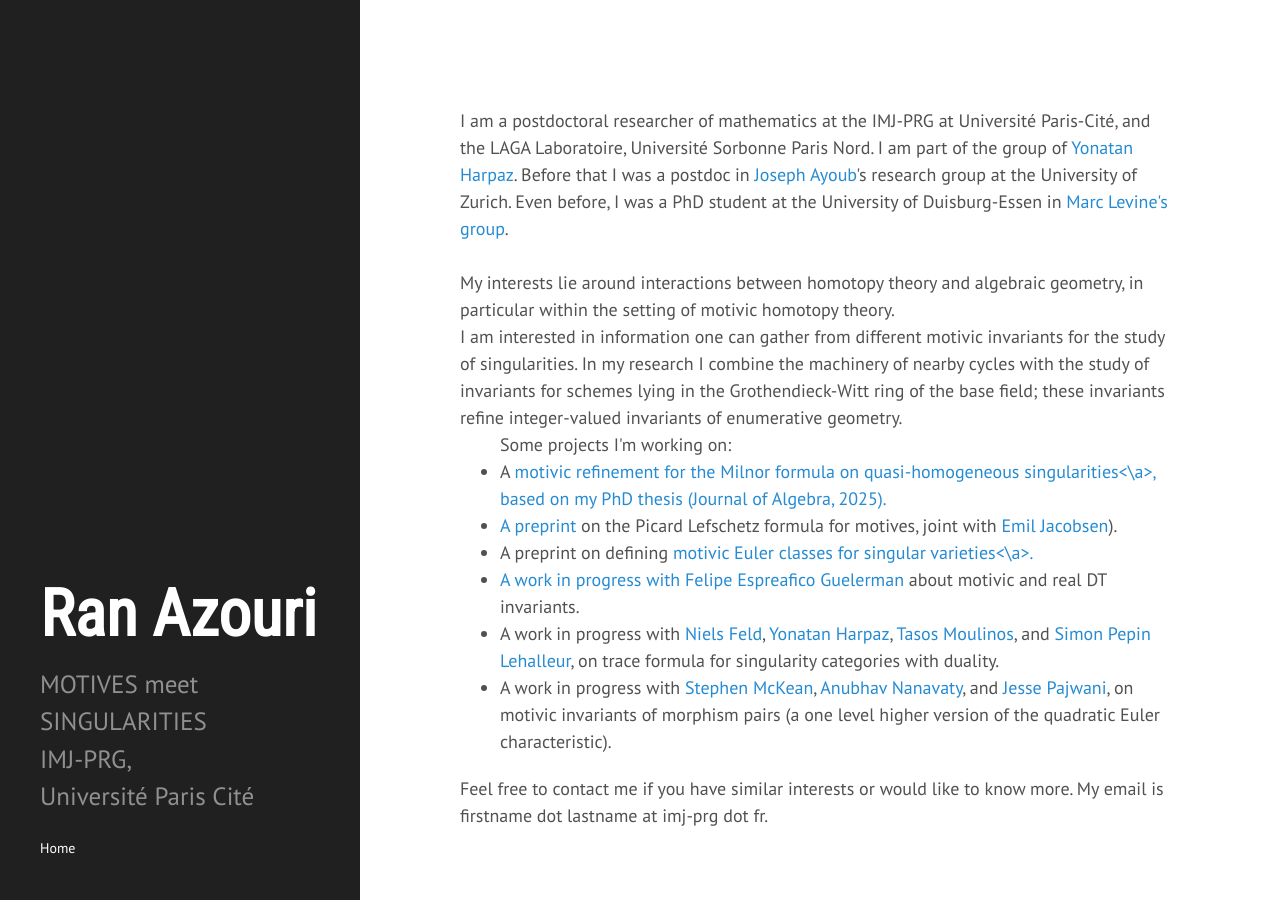
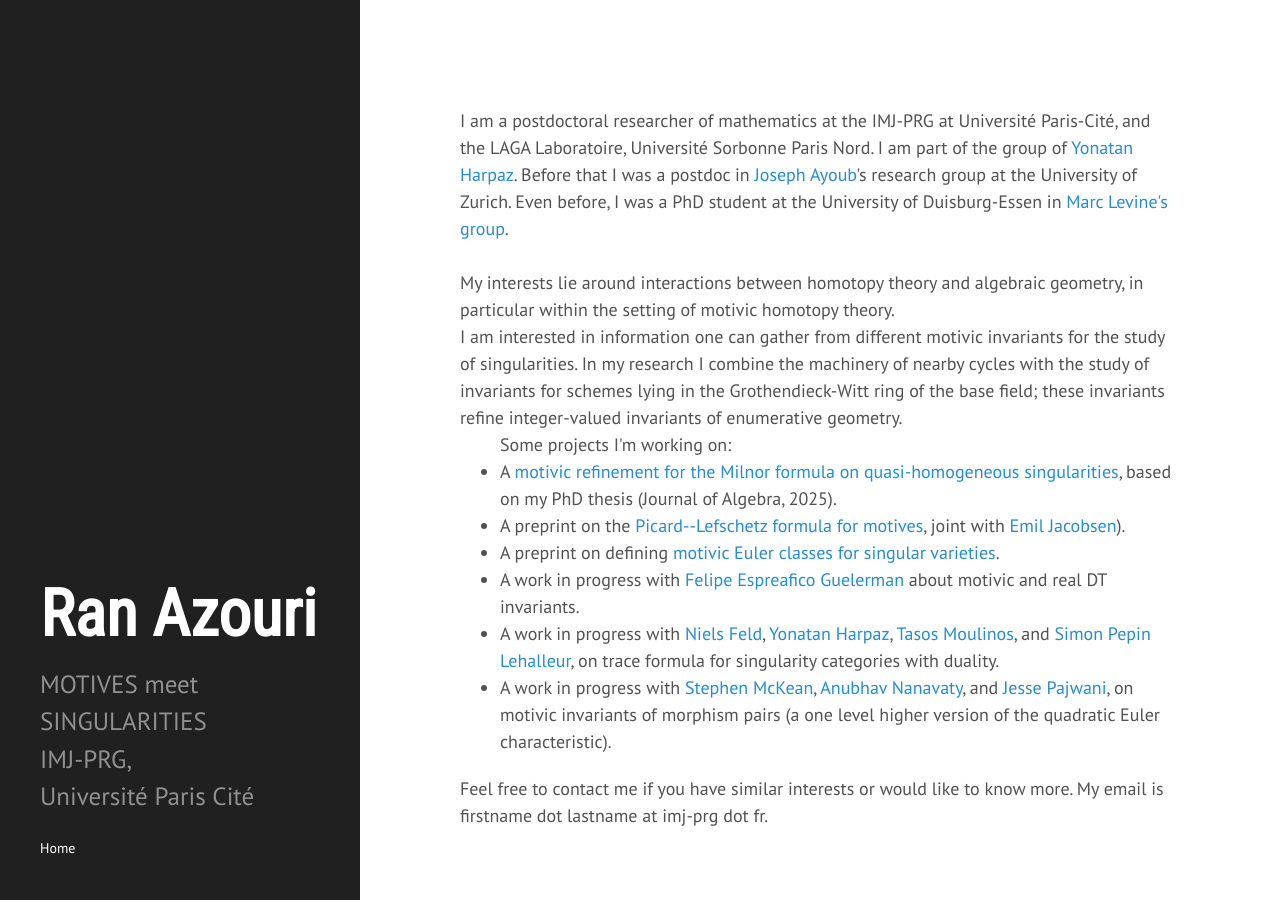
Before and after one commit to ransass/ransass.github.io, a Jekyll site: the page built from index.html, in a window 1280 px wide. Built offline with Jekyll 4.4.1, drawn with Linux system fonts in a browser that asks for light colours; some web fonts are replaced; the list of posts is cut into pages by our own code.

```diff
--- a/index.html
+++ b/index.html
@@ -14,17 +14,17 @@ In my research I combine the machinery of nearby cycles with the study of invari
 
 <ul> Some projects I'm working on:
 
-<li> A <a href="https://www.sciencedirect.com/science/article/pii/S0021869324006768"> motivic refinement for the Milnor formula on quasi-homogeneous singularities<\a>, based on my PhD thesis (Journal of Algebra, 2025).
+<li> A <a href="https://www.sciencedirect.com/science/article/pii/S0021869324006768"> motivic refinement for the Milnor formula on quasi-homogeneous singularities</a>, based on my PhD thesis (Journal of Algebra, 2025).
 <br/> </li>
 
   <li>
-A <a href="https://arxiv.org/abs/2510.12762">preprint</a> on the Picard Lefschetz formula for motives, joint with <a href=https://www.emiljacobsen.se/>Emil Jacobsen</a>).
+A preprint on the <a href="https://arxiv.org/abs/2510.12762">Picard--Lefschetz formula for motives</a>, joint with <a href=https://www.emiljacobsen.se/>Emil Jacobsen</a>).
 <br/> </li>
 
 <li>
 A
 preprint
-on defining <a href="https://arxiv.org/abs/2208.14440">motivic Euler classes for singular varieties<\a>.
+on defining <a href="https://arxiv.org/abs/2208.14440">motivic Euler classes for singular varieties</a>.
 <br/> </li>
 
     <li>
```
